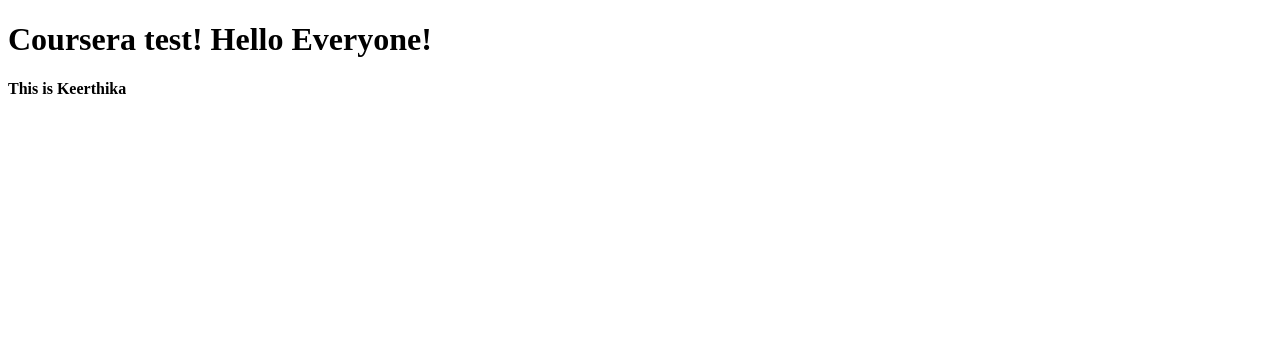
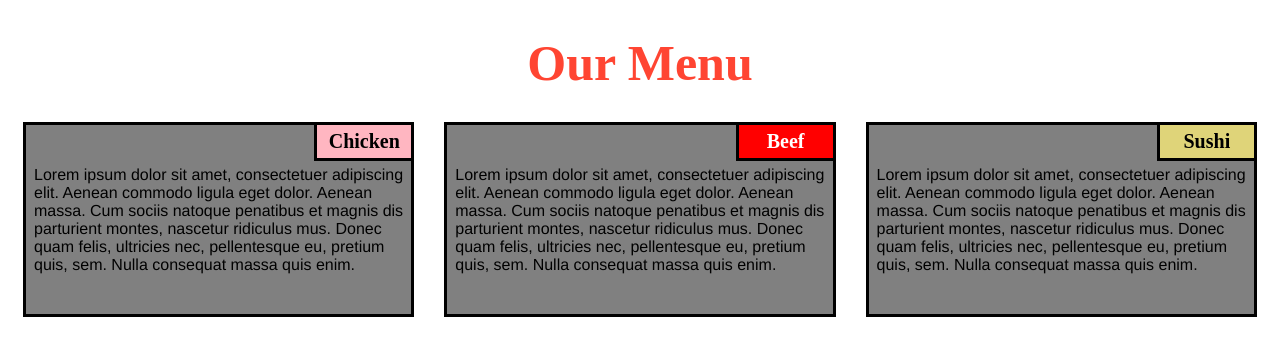
Before and after one commit to KEERTHIKA30/Coursera-test, a plain HTML site: page site/module-2/index.html in a window 1280 px wide. Drawn offline with Linux system fonts and the light colour scheme.

Commit message:
My Fourth Page.

```diff
--- a/site/module-2/index.html
+++ b/site/module-2/index.html
@@ -1,10 +1,38 @@
 <!DOCTYPE html>
 <html>
 <head>
-	<title>Coursera Test!</title>
+	<title>Assignment Solution for Module 2</title>
+
+	<link rel="stylesheet" type="text/css" href="style.css">
 </head>
 <body>
-<h1>Coursera test! Hello Everyone!</h1>
-<h4>This is Keerthika</h4>
+	<h1>Our Menu</h1>
+
+	<section class="col-lg-4 col-md-6 col-sm-12">
+		<div>
+			<p class="subtitle1">Chicken</p>
+			<p class="text">
+				Lorem ipsum dolor sit amet, consectetuer adipiscing elit. Aenean commodo ligula eget dolor. Aenean massa. Cum sociis natoque penatibus et magnis dis parturient montes, nascetur ridiculus mus. Donec quam felis, ultricies nec, pellentesque eu, pretium quis, sem. Nulla consequat massa quis enim.
+			</p>
+	    </div>
+    </section>
+
+	<section class="col-lg-4 col-md-6 col-sm-12">
+		<div>
+			<p class="subtitle2">Beef</p>
+		    <p class="text">
+		    	Lorem ipsum dolor sit amet, consectetuer adipiscing elit. Aenean commodo ligula eget dolor. Aenean massa. Cum sociis natoque penatibus et magnis dis parturient montes, nascetur ridiculus mus. Donec quam felis, ultricies nec, pellentesque eu, pretium quis, sem. Nulla consequat massa quis enim.
+		    </p>
+		</div>
+	</section>
+
+	<section class="col-lg-4 col-md-12 col-sm-12">
+		<div>
+			<p class="subtitle3">Sushi</p>
+			<p class="text">
+				Lorem ipsum dolor sit amet, consectetuer adipiscing elit. Aenean commodo ligula eget dolor. Aenean massa. Cum sociis natoque penatibus et magnis dis parturient montes, nascetur ridiculus mus. Donec quam felis, ultricies nec, pellentesque eu, pretium quis, sem. Nulla consequat massa quis enim.
+			</p>
+		</div>
+
 </body>
 </html>
--- a/site/module-2/style.css
+++ b/site/module-2/style.css
@@ -0,0 +1,122 @@
+* {
+        box-sizing: border-box;
+    }
+
+    body {
+        background-color: white;
+    }
+
+    h1 {
+       margin-bottom: 15px;
+    text-align: center;
+    color: #ff4532;
+    font-size: 50px;
+    }
+
+    section {
+        position: relative;
+        padding: 15px;
+        width: 90%;
+    }
+
+    p {
+        position: relative;
+        clear: right;
+    }
+
+    div {
+        position: relative;
+        background-color: gray;
+        border: 3.5px solid black;
+        width: 100%;
+        margin-left: auto;
+        margin-right: auto;
+        margin-bottom: auto;
+    }
+
+    .subtitle1 {
+        float: right;
+        width: 100px;
+        padding: 5px;
+        margin: -3px -3px 0px;
+        border: 3.5px solid black;
+        text-align: center;
+        font-size: 125%;
+        font-weight: bold;
+        background-color: #FFB6C1;
+
+    }
+
+    .subtitle2 {
+        float: right;
+        color: white;
+        width: 100px;
+        padding: 5px;
+        margin: -3px -3px 0px;
+        border: 3.5px solid black;
+        text-align: center;
+        font-size: 125%;
+        font-weight: bold;
+        background-color: #FF0000;
+
+    }
+
+    .subtitle3 {
+        color: black;
+        float: right;
+        width: 100px;
+        padding: 5px;
+         margin: -3px -3px 0px;
+        border: 3.5px solid black;
+        text-align: center;
+        font-size: 125%;
+        font-weight: bold;
+        background-color: rgb(223, 212, 121);
+
+    }
+
+    .text {
+        padding: 5px;
+        border: none;
+        background-color: gray;
+        font-family: Helvetica;
+        color: black;
+        margin: 3px ;
+        height: 150px;
+        overflow: auto;
+    }
+
+    .row {
+        width: 90%;
+    }
+
+    @media (min-width: 992px) {
+        .col-lg-4 {
+            float: left;
+            width: 33.33%;
+        }
+    }
+
+
+    @media (min-width: 768px) and (max-width: 991px) {
+        .col-md-6 {
+            float: left;
+            width: 50%;
+            margin-left: auto;
+            margin-right: auto;
+        }
+
+        .col-md-12 {
+            float: left;
+            width: 100%;
+            margin-left: auto;
+            margin-right: auto;
+        }
+    }
+
+    @media (max-width: 767px) {
+        .col-sm-12 {
+            float: left;
+            width: 100%;
+        }
+    }
```
